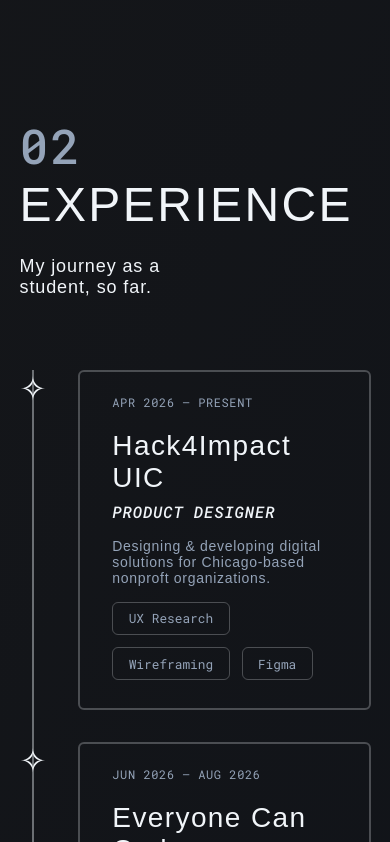
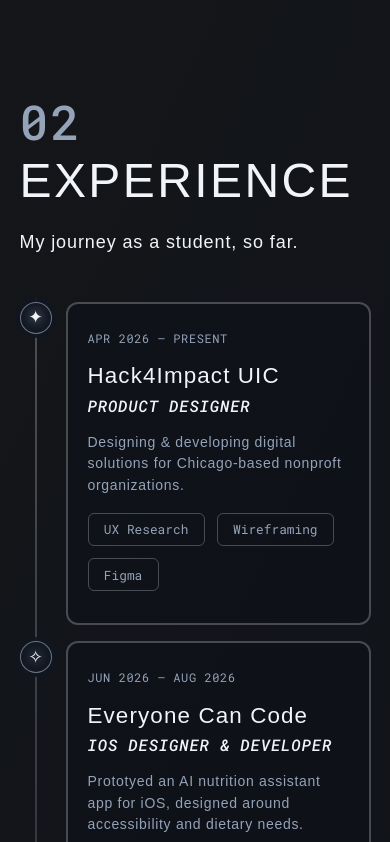
Before and after one commit to nnolmos1/personal-website-noah, a React (Vite) app: page / in a window 390 px wide. Shown: the part 4226-5068 px from the top of the page. Built offline with nearby package versions, Linux system fonts and the light colour scheme; a web font is replaced by a local one.

Commit message:
Fixed Experience Timeline

```diff
--- a/src/components/Experience.jsx
+++ b/src/components/Experience.jsx
@@ -10,7 +10,7 @@
             <div className="experience-item"> {/* Exp 1 */}
 
 
-                <div className="timeline-star">✧</div>
+                <div className="timeline-star">✦</div>
 
                 <ExperienceCard
                     date="APR 2026 – PRESENT"
--- a/src/styles/index.css
+++ b/src/styles/index.css
@@ -337,7 +337,7 @@
 
 
 .experience {
-   padding: 5em 0;
+   padding: 5em 0 7em;
    width: min(1100px, 90%);
    margin: 0 auto;
 }
@@ -354,32 +354,51 @@
    position: relative;
    display: flex;
    flex-direction: column;
-   align-items: stretch; /* Align items to the left & fill containers width */
+   align-items: stretch;
    text-align: left;
-   gap: 2em;
+   gap: 1.5rem;
+   padding: 0.5rem 0 1rem;
 }
 
 .experience-content::before {
    content: '';
    position: absolute;
-   left: 13px; /* Adjust this value to position the line */
+   top: 0;
+   bottom: 0;
+   left: 1.25rem;
    transform: translateX(-50%);
-   width: 2px;
-   height: 100%;
-   background-color: rgba(241, 245, 249, 0.4);
+   width: 1px;
+   background: linear-gradient(
+      to bottom,
+      rgba(241, 245, 249, 0.5),
+      rgba(148, 163, 184, 0.28) 70%,
+      transparent
+   );
 }
 
 .experience-item {
-   display: flex;
-   flex-direction: row;
-   gap: 2em;
+   display: grid;
+   grid-template-columns: 2.5rem minmax(0, 1fr);
+   align-items: start;
+   column-gap: 1.25rem;
+   position: relative;
 }
 
 .timeline-star {
-   font-size: 2rem;
+   display: grid;
+   place-items: center;
+   width: 2.5rem;
+   height: 2.5rem;
+   font-size: 1.35rem;
+   line-height: 1;
    color: #f1f5f9;
-
    position: relative;
+   z-index: 1;
+   border: 1px solid rgba(241, 245, 249, 0.42);
+   border-radius: 50%;
+   background: #101722;
+   box-shadow: 0 0 0 0.35rem rgba(16, 23, 34, 0.9);
+   text-shadow: 0 0 0.75rem rgba(241, 245, 249, 0.8);
 }
 
 /* @keyframes star-glow {
@@ -399,8 +418,15 @@
    border: 2px solid rgba(241, 245, 249, 0.25);
    max-width: 800px;
    width: 100%;
-   padding: 1em 2em;
-   border-radius: 6px;
+   padding: 1.5rem 2rem;
+   border-radius: 0.75rem;
+   background: rgba(9, 14, 24, 0.28);
+   transition: border-color 180ms ease, background-color 180ms ease;
+}
+
+.experience-card:hover {
+   border-color: rgba(241, 245, 249, 0.48);
+   background: rgba(9, 14, 24, 0.45);
 }
 
 .experience-card-date {
@@ -697,4 +723,46 @@
    .project-card.featured {
       grid-column: span 1;
    }
+
+   .experience {
+      padding: 3.5em 0 5em;
+   }
+
+   .section-subheading {
+      max-width: 100%;
+      margin-bottom: 2.5em;
+   }
+
+   .experience-content {
+      gap: 1rem;
+      padding-top: 0.25rem;
+   }
+
+   .experience-content::before {
+      left: 1rem;
+   }
+
+   .experience-item {
+      grid-template-columns: 2rem minmax(0, 1fr);
+      column-gap: 0.875rem;
+   }
+
+   .timeline-star {
+      width: 2rem;
+      height: 2rem;
+      font-size: 1.1rem;
+      box-shadow: 0 0 0 0.25rem rgba(16, 23, 34, 0.9);
+   }
+
+   .experience-card {
+      padding: 1.25rem;
+   }
+
+   .experience-card h3 {
+      font-size: 1.4rem;
+   }
+
+   .experience-description {
+      line-height: 1.55;
+   }
 }
```
